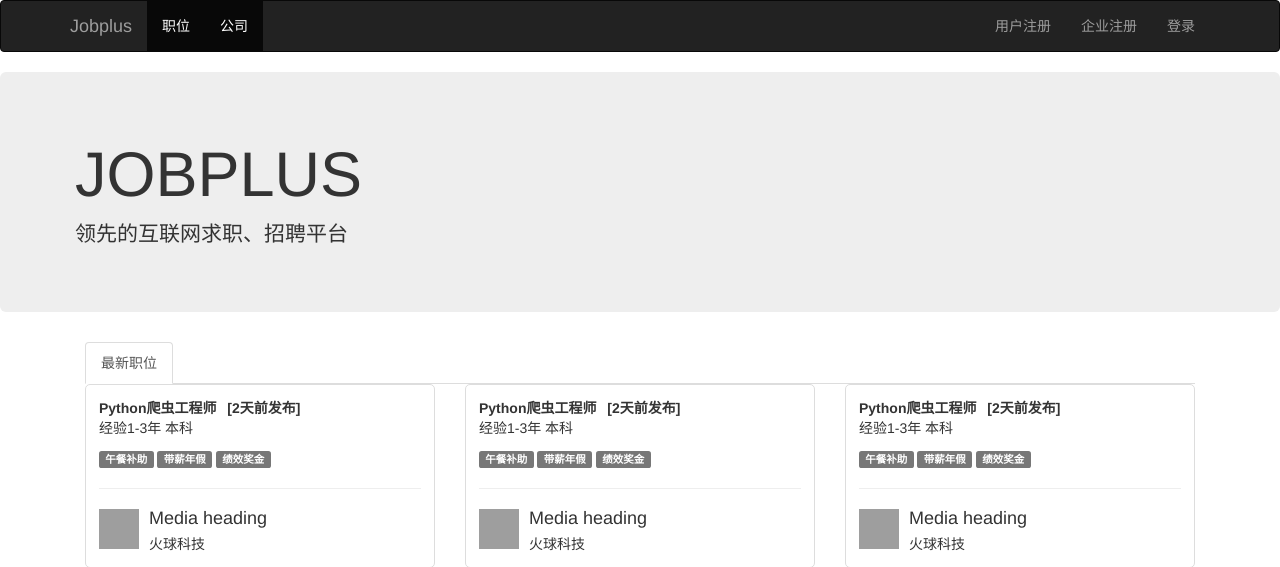
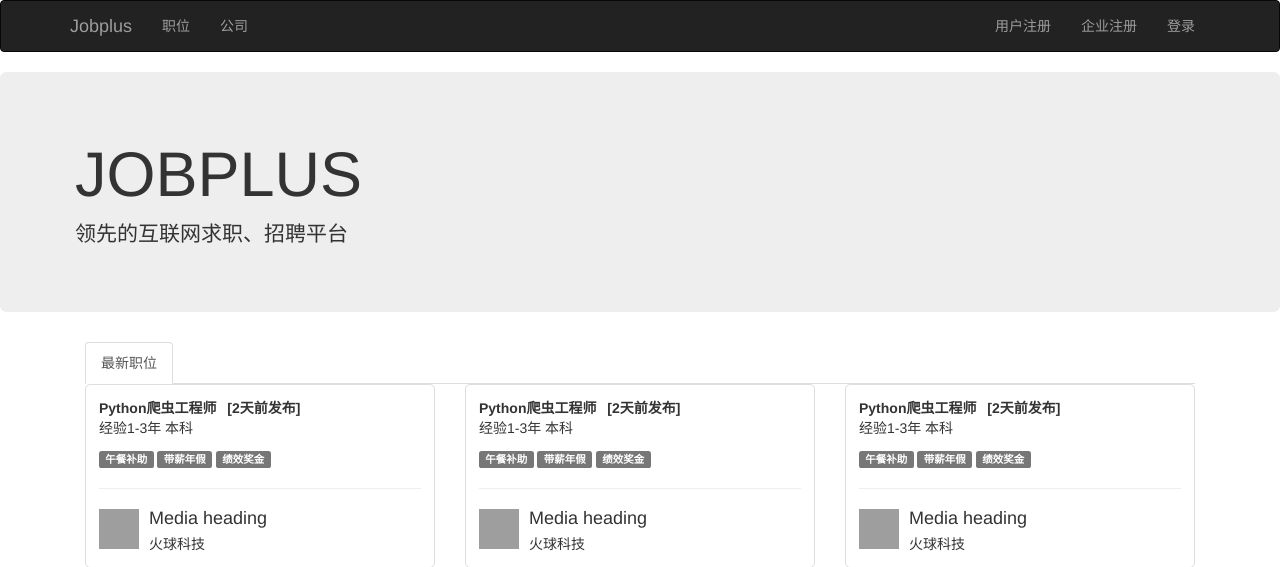
Before and after one commit to fywest/jobplus_test, a Flask app: page / in a window 1280 px wide. Shown: the top 567 px of the page. Run offline with Flask 2, Linux system fonts and the light colour scheme; some libraries are stand-ins or nearby versions; grey boxes are pictures that could not be loaded.

Commit message:
update base.html for user list and company list

```diff
--- a/jobplus/templates/base.html
+++ b/jobplus/templates/base.html
@@ -5,7 +5,7 @@
         <title>{% block title %}{% endblock %}</title>
         {% block head_css %}
         <link rel="stylesheet" href="https://cdn.bootcss.com/bootstrap/3.3.7/css/bootstrap.min.css">
-    <link rel="stylesheet" href="static/main.css">
+        <link rel="stylesheet" href="{{ url_for('static', filename='main.css') }}">
         {% endblock %}
     </head>
     <body>
@@ -13,8 +13,7 @@
       <div class="container">
         <!-- Brand and toggle get grouped for better mobile display -->
         <div class="navbar-header">
-            <button type="button" class="navbar-toggle collapsed" data-toggle="collapse"
-                    data-target="#bs-example-navbar-collapse-1" aria-expanded="false">
+        <button type="button" class="navbar-toggle collapsed" data-toggle="collapse" data-target="#bs-example-navbar-collapse-1" aria-expanded="false">
             <span class="sr-only">Toggle navigation</span>
             <span class="icon-bar"></span>
             <span class="icon-bar"></span>
@@ -26,8 +25,8 @@
         <!-- Collect the nav links, forms, and other content for toggling -->
         <div class="collapse navbar-collapse" id="bs-example-navbar-collapse-1">
         <ul class="nav navbar-nav">
-                <li class="active"><a href="/">职位<span class="sr-only">(current)</span></a></li>
-                <li class="active"><a href="/">公司<span class="sr-only">(current)</span></a></li>
+            <li class="{% if active == 'job' %}active{% endif %}"><a href="{{ url_for('job.index') }}">职位<span class="sr-only">(current)</span></a></li>
+            <li class="{% if active == 'company' %}active{% endif %}"><a href="{{ url_for('company.index') }}">公司<span class="sr-only">(current)</span></a></li>
             {% if current_user.is_authenticated and current_user.is_admin %}
             <li><a href="{{ url_for('admin.index') }}">控制台</a></li>
             {% endif %}
@@ -40,14 +39,11 @@
             <li><a href="{{ url_for('front.login') }}">登录</a></li>
             {% else %}
             <li class="dropdown">
-                    <a href="#" class="dropdown-toggle" data-toggle="dropdown" role="button" aria-haspopup="true"
-                       aria-expanded="false"><span id="username">{{ current_user.name }}</span><span
-                            class="caret"></span></a>
+            <a href="#" class="dropdown-toggle" data-toggle="dropdown" role="button" aria-haspopup="true" aria-expanded="false"><span id="username">{{ current_user.name }}</span><span class="caret"></span></a>
               <ul class="dropdown-menu">
                 <li><a href="#">我的主页</a></li>
                 <li role="separator" class="divider"></li>
-                        <li><a href="{{ url_for('front.logout') }}">退出登录</a></li>
-                    </ul>
+                <li><a href="{{ url_for('front.logout') }}">退出登录</a></li> </ul>
             </li>
             {% endif %}
         </ul>
@@ -65,8 +61,7 @@
           {% if messages %}
           {% for category, message in messages %}
           <div class="alert alert-{{ category }} alert-dismissible" role="alert">
-        <button type="button" class="close" data-dismiss="alert" aria-label="Close"><span
-                aria-hidden="true">&times;</span></button>
+            <button type="button" class="close" data-dismiss="alert" aria-label="Close"><span aria-hidden="true">&times;</span></button>
             {{ message }}
           </div>
           {% endfor %}
```
Lines whose indentation alone changed are shown as unchanged.
